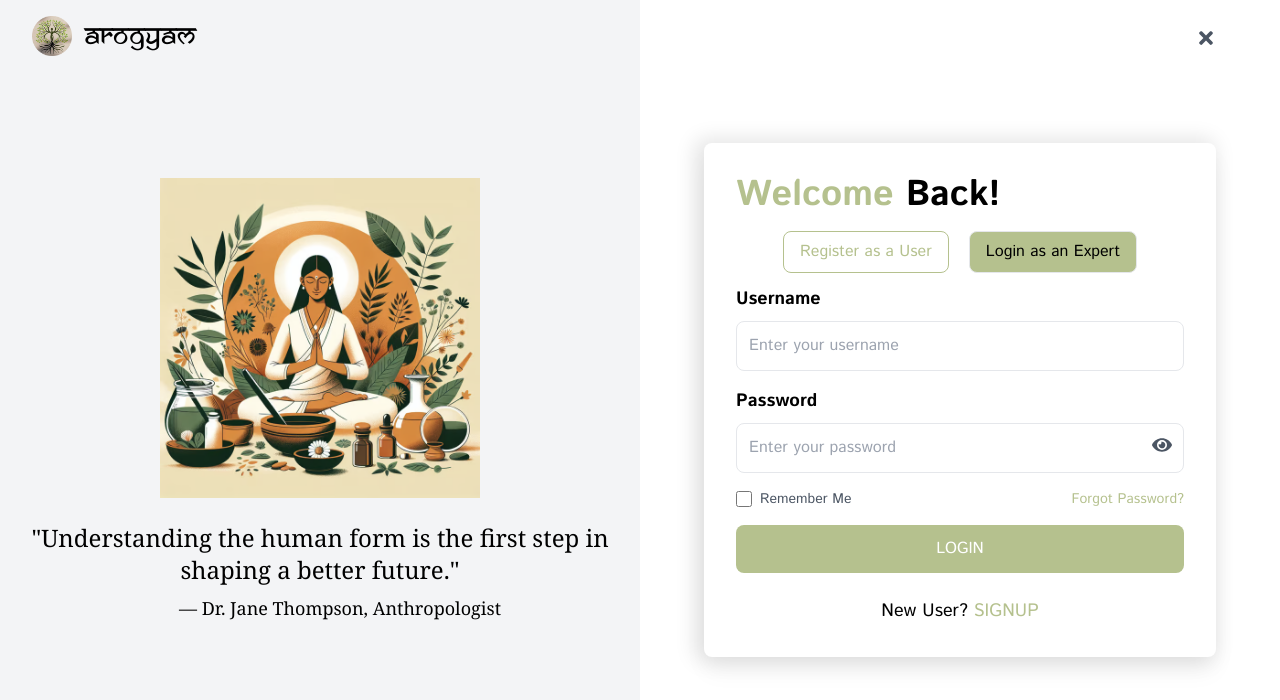
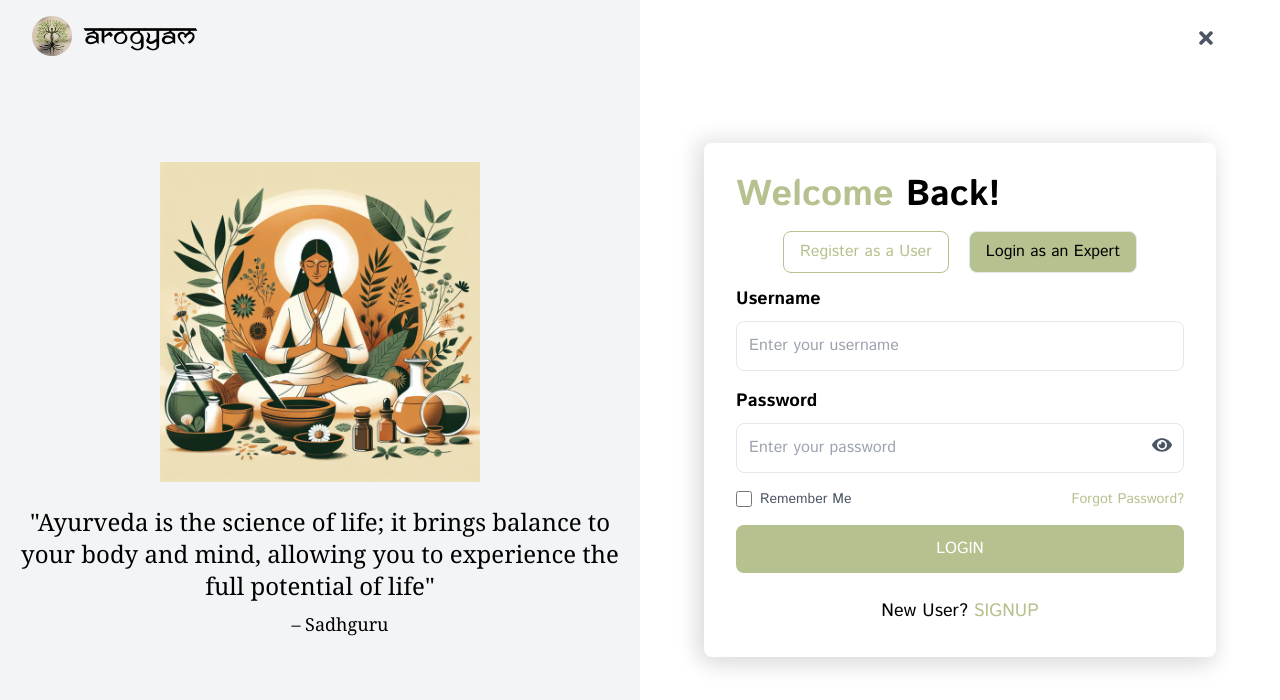
Before and after one commit to nandininema07/DevQuest-Project-Final-Frontend, a React (Create React App) app: page /login_expert in a window 1280 px wide. Shown: the top 700 px of the page. Built offline with nearby package versions, Linux system fonts and the light colour scheme; no server answers.

Commit message:
Login Register Frontend

```diff
--- a/src/pages/LoginRegister/Login_expert.jsx
+++ b/src/pages/LoginRegister/Login_expert.jsx
@@ -71,8 +71,8 @@ function LoginExpert() {
         <div className="w-1/2 flex flex-col justify-center items-center bg-gray-100">
           <img src={require('../../images/loginpage_abovequote.png')} alt="Login" className="w-1/2" />
           <div className="text-center mt-6">
-            <p className="ml-5 mr-5 text-2xl font-serif">"Understanding the human form is the first step in shaping a better future."</p>
-            <p className="text-lg font-serif mt-2 ml-10">— Dr. Jane Thompson, Anthropologist</p>
+            <p className="ml-5 mr-5 text-2xl font-serif">"Ayurveda is the science of life; it brings balance to your body and mind, allowing you to experience the full potential of life"</p>
+            <p className="text-lg font-serif mt-2 ml-10">– Sadhguru</p>
           </div>
         </div>
 
--- a/src/pages/LoginRegister/Login_user.jsx
+++ b/src/pages/LoginRegister/Login_user.jsx
@@ -54,8 +54,8 @@ function LoginUser() {
         <div className="w-1/2 flex flex-col justify-center items-center bg-gray-100">
           <img src={require('../../images/loginpage_abovequote.png')} alt="Login" className="w-1/2" />
           <div className="text-center mt-6">
-            <p className="ml-5 mr-5 text-2xl font-serif">"Understanding the human form is the first step in shaping a better future."</p>
-            <p className="text-lg font-serif mt-2 ml-10">— Dr. Jane Thompson, Anthropologist</p>
+            <p className="ml-5 mr-5 text-2xl font-serif">"Ayurveda is the science of life; it brings balance to your body and mind, allowing you to experience the full potential of life."</p>
+            <p className="text-lg font-serif mt-2 ml-10">– Sadhguru</p>
           </div>
         </div>
 
--- a/src/pages/LoginRegister/Register_expert.jsx
+++ b/src/pages/LoginRegister/Register_expert.jsx
@@ -80,8 +80,8 @@ function RegisterExpert() {
         <div className="w-1/2 flex flex-col justify-center items-center bg-gray-100">
           <img src={require('../../images/registerpage_abovequote.png')} alt="Register" className="w-3/4" />
           <div className="text-center mt-6">
-            <p className="ml-5 mr-5 text-2xl font-serif">"Every measurement brings us closer to personalized perfection."</p>
-            <p className="text-lg font-serif mt-2 ml-10">— Dr. Alan Hughes, Anthropometric Specialist</p>
+            <p className="ml-5 mr-5 text-2xl font-serif">"Ayurveda is not just the science of healing; it is the science of life."</p>
+            <p className="text-lg font-serif mt-2 ml-10">— Dr. Vasant Lad, Ayurvedic Physician</p>
           </div>
         </div>
         <div className="w-1/2 flex flex-col justify-center items-center font-istok relative">
--- a/src/pages/LoginRegister/Register_user.jsx
+++ b/src/pages/LoginRegister/Register_user.jsx
@@ -58,7 +58,7 @@ function RegisterUser() {
 
         if (res.ok) {
           toast.success('Registered Successfully');
-          setTimeout(() => navigate('/login'), 2000);
+          setTimeout(() => navigate('/login_user'), 2000);
         } else {
           toast.error(response.message);
         }
@@ -80,8 +80,8 @@ function RegisterUser() {
         <div className="w-1/2 flex flex-col justify-center items-center bg-gray-100">
           <img src={require('../../images/registerpage_abovequote.png')} alt="Register" className="w-3/4" />
           <div className="text-center mt-6">
-            <p className="ml-5 mr-5 text-2xl font-serif">"Every measurement brings us closer to personalized perfection."</p>
-            <p className="text-lg font-serif mt-2 ml-10">— Dr. Alan Hughes, Anthropometric Specialist</p>
+            <p className="ml-5 mr-5 text-2xl font-serif">"Ayurveda is not just the science of healing; it is the science of life."</p>
+            <p className="text-lg font-serif mt-2 ml-10">— Dr. Vasant Lad, Ayurvedic Physician</p>
           </div>
         </div>
         <div className="w-1/2 flex flex-col justify-center items-center font-istok relative">
--- a/src/pages/Patient.jsx
+++ b/src/pages/Patient.jsx
@@ -147,6 +147,24 @@ function Patient() {
   };
 
   useEffect(() => {
+    const verifyToken = async () => {
+      try {
+        const result = await axios.get(`${backendurl}/patient`, {
+          headers: {
+            Authorization: `Bearer ${tokenJson?.token?.access}`,
+          },
+          withCredentials: true,
+        });
+
+        if (result.data !== "Success") {
+          navigate('/login');
+        }
+      } catch (err) {
+        console.error("Token verification failed:", err);
+        navigate('/login');
+      }
+    };
+
     const fetchDoctorDetails = async () => {
             try {
               if (!tokenJson?.token?.access) {
```
